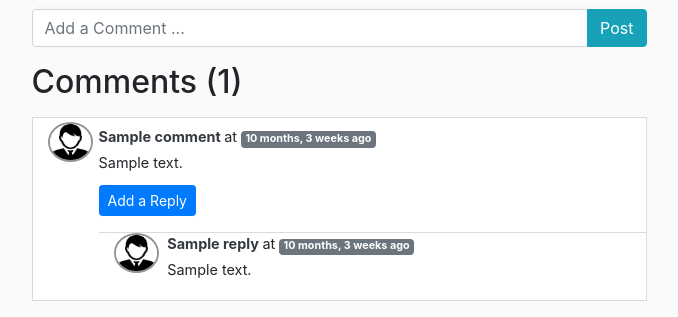
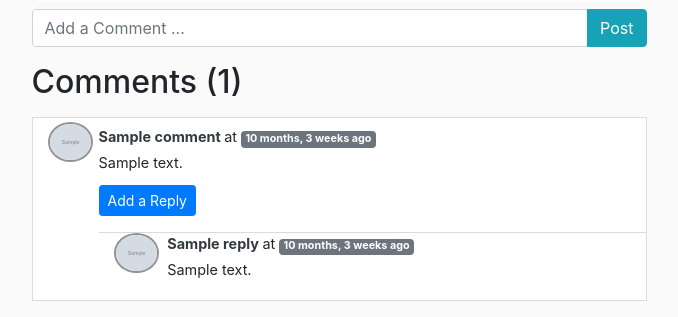
Before and after one commit to rng70/SocialShout, a Django app: template INSTA/Instagram/templates/post/postpage.html in a window 1280 px wide. Shown: the part 747-1064 px from the top of the page, without its empty margins (141-819 px from the left). Run offline with Django 3.2, Linux system fonts and the light colour scheme; the template is opened without the code that fills it: most values are stand-ins (such as "Sample title", 1, 10 or a date in 2020); grey boxes marked "Sample" are stand-in pictures; some libraries are stand-ins or nearby versions.

Commit message:
Tag improved

```diff
--- a/INSTA/Instagram/post/views.py
+++ b/INSTA/Instagram/post/views.py
@@ -317,8 +317,6 @@ def likepost(request):
 def postComment(request, slug):
     if(request.method == 'POST'):
         comment = request.POST.get('comment')
-        print(slug)
-        print(comment)
 
         dsn_tns = cx_Oracle.makedsn('localhost', '1521', service_name='ORCL')
         connection = cx_Oracle.connect(user='insta', password='insta', dsn=dsn_tns)
@@ -528,9 +526,10 @@ def autocomplete(request, postid): #autocomplte searchBar while searching for us
         SELECT U.USER_NAME
         FROM USERACCOUNT U
         WHERE LOWER(USER_NAME) LIKE ('%' ||LOWER(:term) || '%')
+        AND USER_ID NOT IN (SELECT TAGGED_ID FROM TAGGED WHERE POST_ID = :postid)
         """
         c = connection.cursor()
-        c.execute(cmnd, [to_find])
+        c.execute(cmnd, [to_find, postid])
 
         titles = list()
         for row in c:
--- a/INSTA/Instagram/templates/post/addtag.html
+++ b/INSTA/Instagram/templates/post/addtag.html
@@ -53,10 +53,9 @@
 <script src="https://code.jquery.com/ui/1.12.1/jquery-ui.js"></script>
 <script>
     $(function () {
-
         $("#tags").autocomplete({
             source: "/post/autocomplete/{{postid}}",
-            minLength: 1
+            minLength: 1,
         });
 
         $("#add").click(function () {
--- a/INSTA/Instagram/templates/post/postpage.html
+++ b/INSTA/Instagram/templates/post/postpage.html
@@ -259,7 +259,7 @@ margin: 0;
             {% for comment in comments %}
             <div class="row my-3 caption-comments">
                 <div class="col-md-1 my-1">
-                    <img src="/static/user.png" height="35" class=" profile-image mx-auto" alt="...">
+                    <img src="{{comment.commenter_img}}" height="35" class=" profile-image mx-auto" alt="...">
                 </div>
                 <div class="col-md-11 my-2">
                     <b><a href="/userprofile/{{comment.commenter_name}}" style="text-decoration: none;"
@@ -293,7 +293,7 @@ margin: 0;
                             {% if reply.parent_id == comment.comment_id %}
                             <div class="row  my-2 replycomment ">
                                 <div class="col-md-1 ">
-                                    <img src="/static/user.png" height="35" class=" profile-image mx-auto" alt="...">
+                                    <img src="{{reply.commenter_img}}" height="35" class=" profile-image mx-auto" alt="...">
                                 </div>
 
                                 <div class="col-md-10 ml-2">
```
Also changed, not shown: INSTA/Instagram/media/Post/wallpaperflare.com_wallpaper.jpg (added), INSTA/Instagram/media/Profile/247354.jpg (added), INSTA/Instagram/media/Profile/boy_l6XHxAL.jpeg (added).
